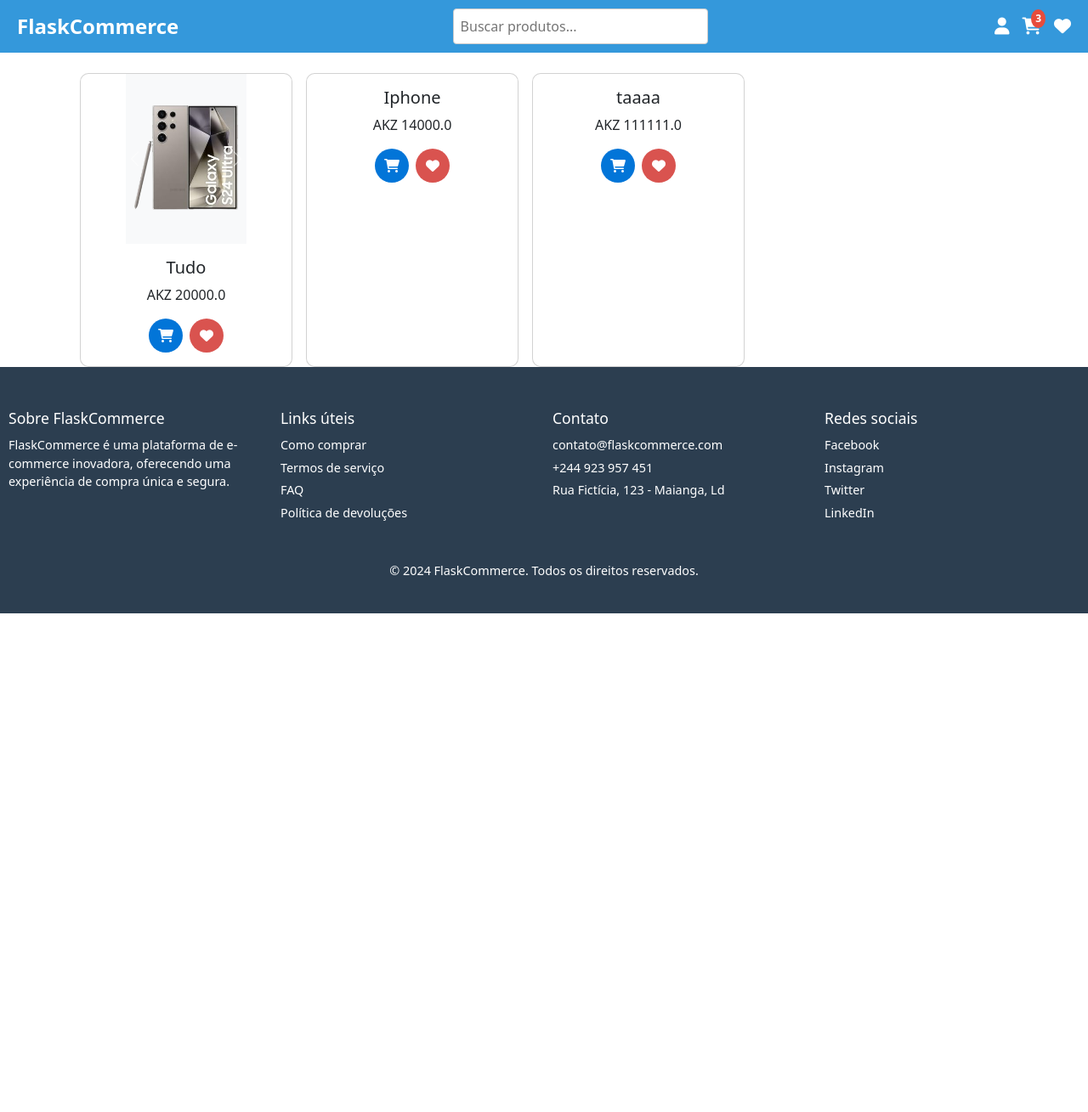
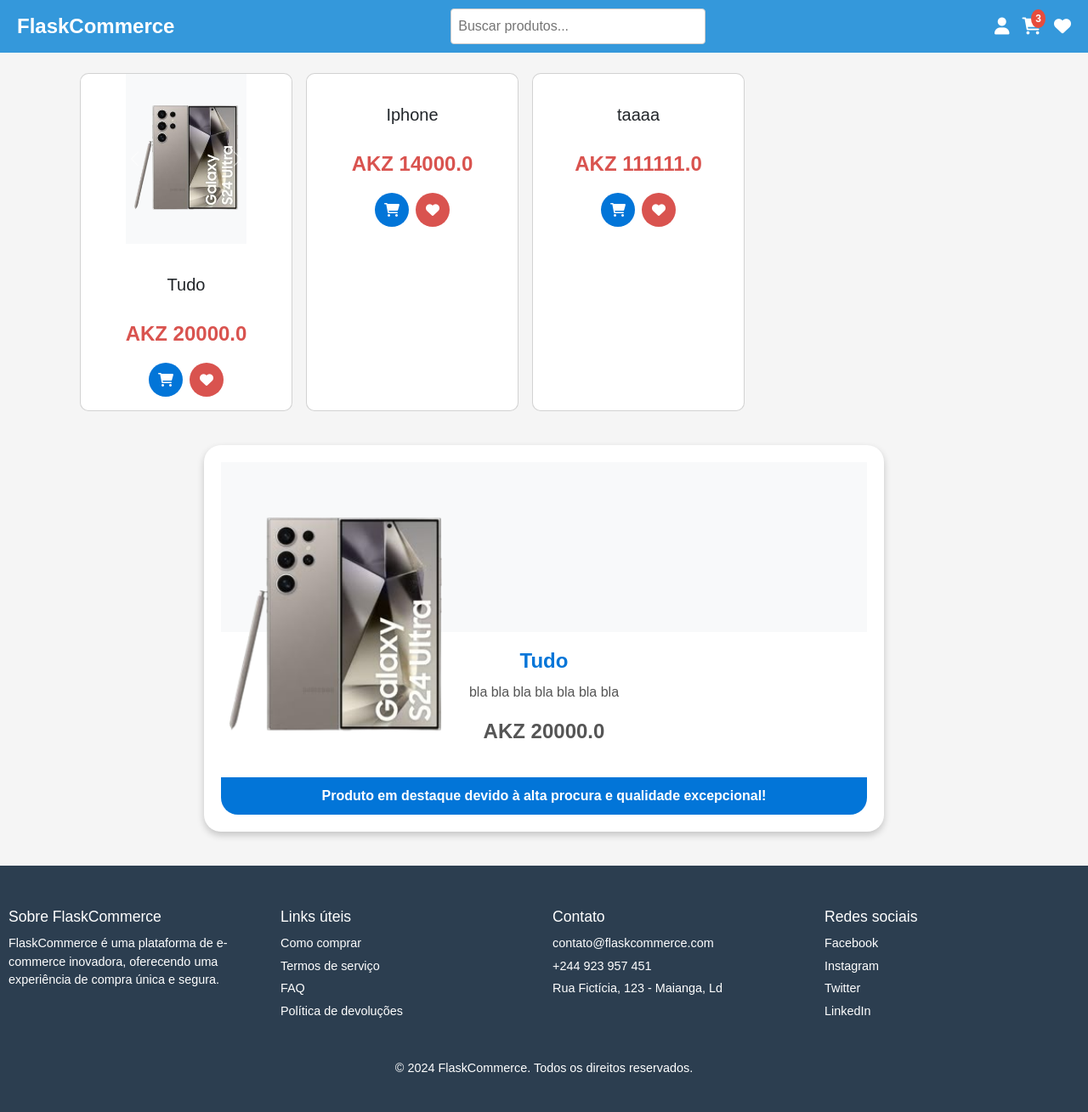
Before and after one commit to Erick0011/Ecommerce, a Flask app: page / in a window 1280 px wide. Shown: the whole page at 85% size. Before the commit the page ends 722 px from the top, so only its background shows below. Run offline with Flask 3, Linux system fonts and the light colour scheme; some libraries are stand-ins or nearby versions.

Commit message:
Adicionei o primeiro destaque, thank god

```diff
--- a/models.py
+++ b/models.py
@@ -7,7 +7,7 @@ class Produto(db.Model):
     preco = db.Column(db.Float, nullable=False)
     descricao = db.Column(db.Text, nullable=True)
     quantidade = db.Column(db.Integer, nullable=False,
-                           default=1)  # Quantidade disponível
+                            default=1)  # Quantidade disponível
     # Relacionamento com imagens
     imagens = db.relationship('ImagemProduto', backref='produto', lazy=True)
 
--- a/routes.py
+++ b/routes.py
@@ -10,7 +10,9 @@ from utils import allowed_file
 @app.route('/')
 def index():
     produtos = Produto.query.all()
-    return render_template('index.html', title="Home", produtos=produtos)
+    # Buscando o produto com id = 1
+    destaque1 = Produto.query.filter_by(id=1).first()
+    return render_template('index.html', title="Home", produtos=produtos, destaque1=destaque1)
 
 
 @app.route('/admin')
--- /dev/null
+++ b/templates/includes/destaques.html
@@ -0,0 +1,115 @@
+<!DOCTYPE html>
+<html lang="pt">
+<head>
+    <meta charset="UTF-8">
+    <meta name="viewport" content="width=device-width, initial-scale=1.0">
+    <title>Destaques</title>
+    <style>
+        /* Fundo básico */
+        body {
+            background: #f5f5f5;
+            overflow-x: hidden;
+            margin: 0;
+            padding: 0;
+            font-family: Arial, sans-serif;
+        }
+
+        /* Card */
+        .produto-destaque-card {
+            background: white;
+            border-radius: 20px;
+            padding: 20px;
+            box-shadow: 0 4px 8px rgba(0, 0, 0, 0.2);
+            overflow: hidden;
+            transition: transform 0.3s ease;
+            display: flex;
+            align-items: center;
+            justify-content: center;
+            flex-direction: column;
+            width: 90%;
+            max-width: 800px;
+            margin: 40px auto;
+            position: relative;
+        }
+
+        .produto-destaque-card:hover {
+            transform: scale(1.02);
+        }
+
+        /* Imagem */
+        .produto-imagem img {
+            width: 100%;
+            max-width: 250px;
+            height: auto;
+            object-fit: contain;
+            border-radius: 10px;
+        }
+
+        /* Texto */
+        .produto-nome {
+            text-align: center;
+            padding: 20px;
+        }
+
+        .produto-nome h4 {
+            color: #0275d8;
+            font-weight: bold;
+            margin-bottom: 10px;
+        }
+
+        .produto-nome p {
+            color: #555;
+        }
+
+        .produto-preco {
+            color: #d9534f;
+            font-size: 1.5em;
+            font-weight: bold;
+        }
+
+        /* Aba com motivo do destaque */
+        .produto-motivo-destaque {
+            background: #0275d8;
+            color: white;
+            width: 100%;
+            text-align: center;
+            padding: 10px;
+            border-bottom-left-radius: 20px;
+            border-bottom-right-radius: 20px;
+            font-size: 1em;
+            font-weight: bold;
+        }
+
+        /* Responsividade */
+        @media (max-width: 768px) {
+            .produto-destaque-card {
+                width: 95%;
+            }
+        }
+    </style>
+</head>
+<body>
+    <div class="produto-destaque-card">
+        <!-- Exibir apenas uma imagem -->
+        <div class="produto-imagem">
+            {% if destaque1.imagens %}
+                <img src="{{ url_for('static', filename=destaque1.imagens[0].caminho) }}" alt="{{ destaque1.nome }}">
+            {% else %}
+                <p>Imagem não disponível</p>
+            {% endif %}
+        </div>
+
+        <!-- Informações do Produto -->
+        <div class="produto-nome">
+            <h4>{{ destaque1.nome }}</h4>
+            <p>{{ destaque1.descricao }}</p>
+            <p class="produto-preco">AKZ {{ destaque1.preco }}</p>
+        </div>
+
+        <!-- Aba com motivo do destaque -->
+        <div class="produto-motivo-destaque">
+            Produto em destaque devido à alta procura e qualidade excepcional!
+        </div>
+    </div>
+</body>
+</html>
--- a/templates/index.html
+++ b/templates/index.html
@@ -8,4 +8,5 @@
 
 {% block content %}
     {% include "includes/produtos_card.html" %}
+    {% include "includes/destaques.html" %}
 {% endblock %}
```
